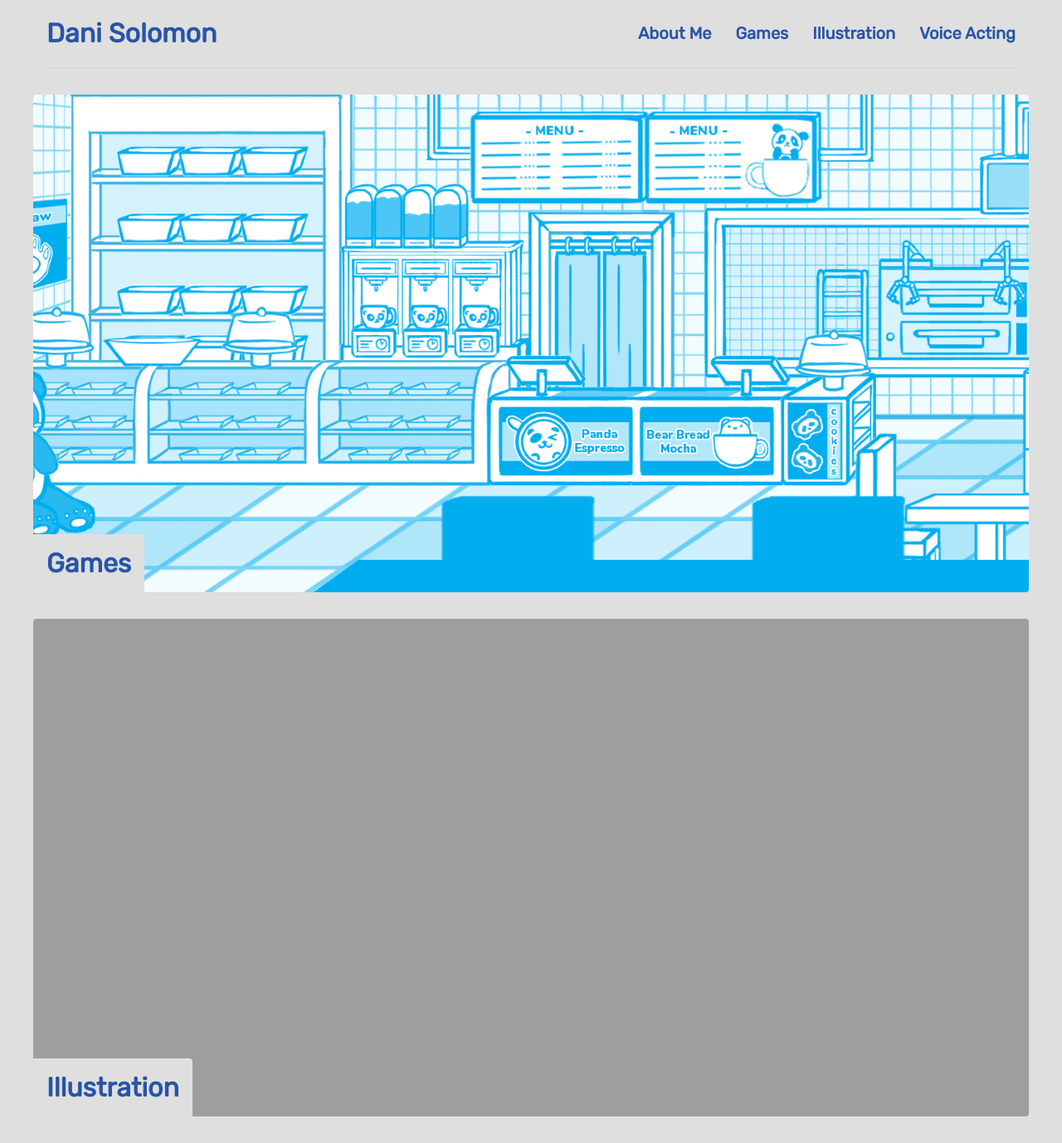
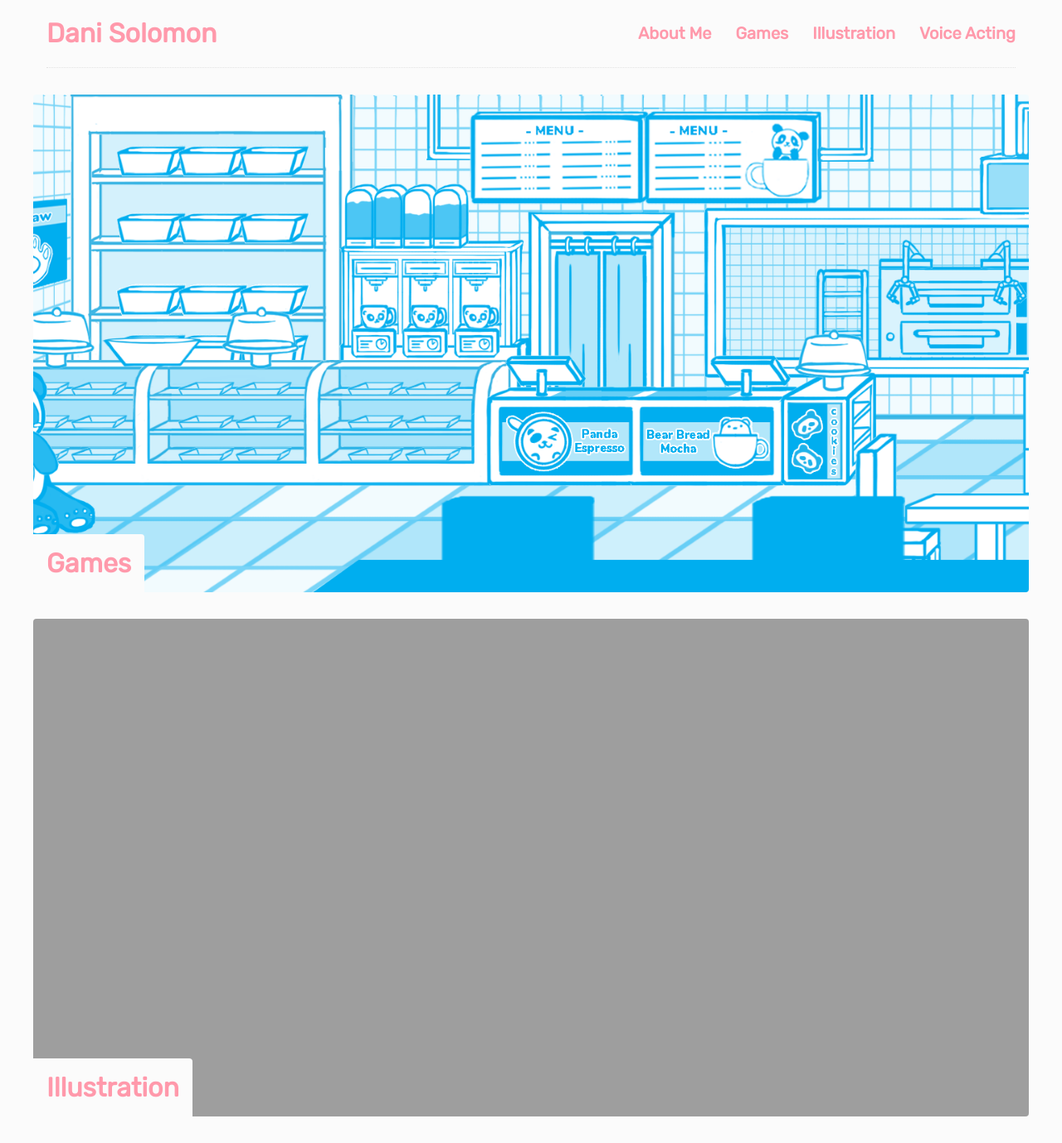
Before and after one commit to DaniBSolomon/danibsolomon.github.io, a Jekyll site: the page built from index.html, in a window 1280 px wide. Shown: the whole page at 83% size. Built offline with Jekyll 4.4.1, drawn with Linux system fonts in a browser that asks for light colours.

Commit message:
Update app.scss

```diff
--- a/css/app.scss
+++ b/css/app.scss
@@ -1,9 +1,9 @@
 ---
 ---
 
-$background-color: #DFDFDF;
+$background-color: #fbfbfb;
 $text-color: #000000;
-$link-color: #2755A6;
+$link-color: #ff99ab;
 
 $rounded-corner: 4px;
 
```
